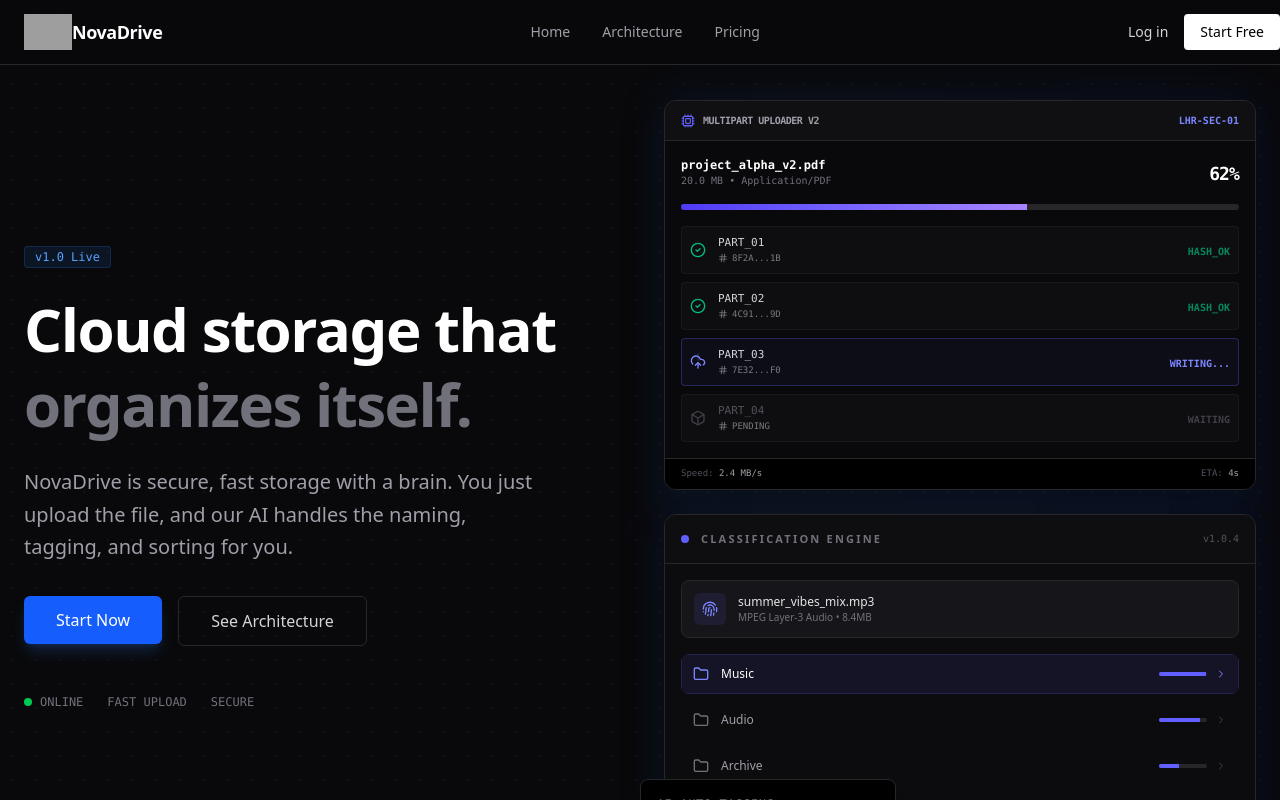
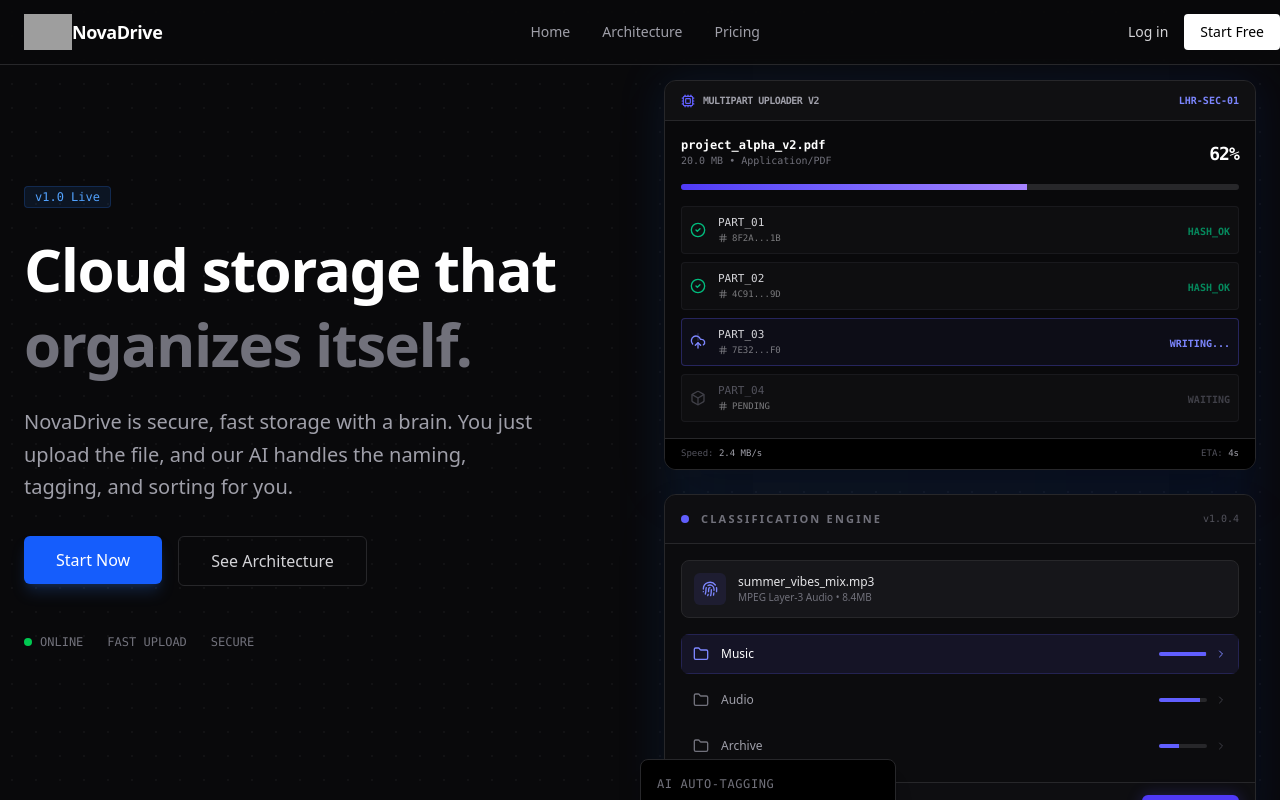
Before and after one commit to kaihere14/Nova_Drive, a React (Vite) app in the folder client/: page / in a window 1280 px wide. Shown: the top 800 px of the page. Built offline with nearby package versions, Linux system fonts and the light colour scheme; grey boxes are pictures that could not be loaded.

Commit message:
fix(ui): adjust padding in HomePage layout for improved visual consistency

```diff
--- a/client/src/pages/HomePage.jsx
+++ b/client/src/pages/HomePage.jsx
@@ -268,7 +268,7 @@
   );
 
   return (
-    <div className="min-h-screen bg-zinc-950 text-zinc-200 font-sans selection:bg-blue-500/30 selection:text-blue-200 pt-5">
+    <div className="min-h-screen bg-zinc-950 text-zinc-200 font-sans selection:bg-blue-500/30 selection:text-blue-200">
       <div
         className="fixed inset-0 z-0 pointer-events-none"
         style={{
@@ -282,7 +282,7 @@
 
       <main className="relative z-10 pt-20 pb-12 px-6 max-w-7xl mx-auto">
         <div className="grid grid-cols-1 lg:grid-cols-2 gap-12 items-center mb-24">
-          <div>
+          <div className=" sm:mb-20">
             <span className="inline-flex items-center px-2.5 py-0.5 rounded text-xs font-medium bg-blue-500/10 text-blue-400 border border-blue-500/20 font-mono">
               v1.0 Live
             </span>
```
